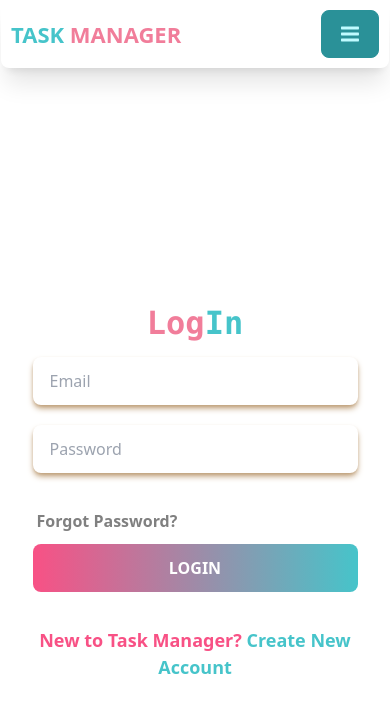
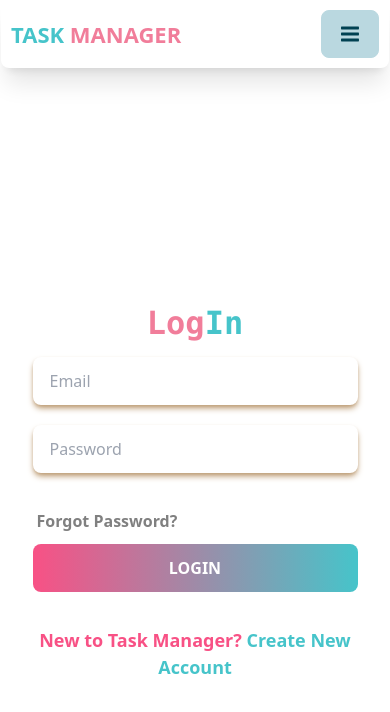
Before and after one commit to MahfujAhsan/task-dashboard, a React (Create React App) app: page /login in a window 390 px wide. Shown: the top 712 px of the page. Built offline with nearby package versions, Linux system fonts and the light colour scheme; no server answers.

Commit message:
dashboard button

```diff
--- a/src/Navbar/Navbar.js
+++ b/src/Navbar/Navbar.js
@@ -26,7 +26,7 @@ const Navbar = () => {
                 </Link>
             </div>
             <div>
-                <label htmlFor="my-drawer-2" className="btn btn-primary drawer-button lg:hidden"><GoThreeBars size={24} /></label>
+                <label htmlFor="my-drawer-2" className="btn drawer-button lg:hidden"><GoThreeBars size={24} /></label>
                 <ul className='hidden md:block'>
                     {user?.uid ? <div className="dropdown">
                         <label tabIndex={0} className="bg-[#46C4CA] text-white font-bold px-[20px] py-[7px] rounded-lg shadow-lg text-[14px] flex items-center gap-x-[10px] cursor-pointer uppercase">{user?.displayName} <AiOutlineArrowDown size={20}/></label>
```
